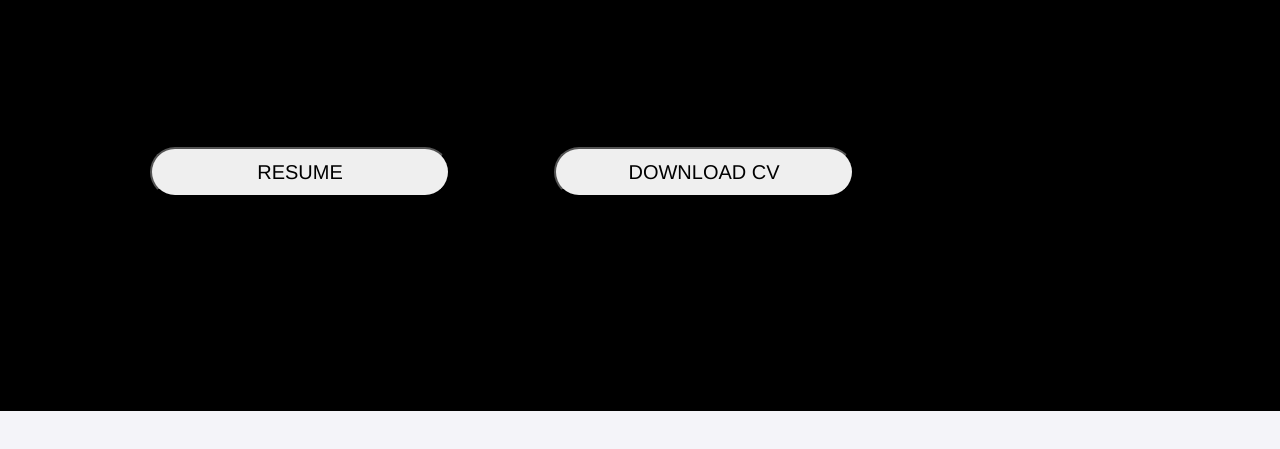
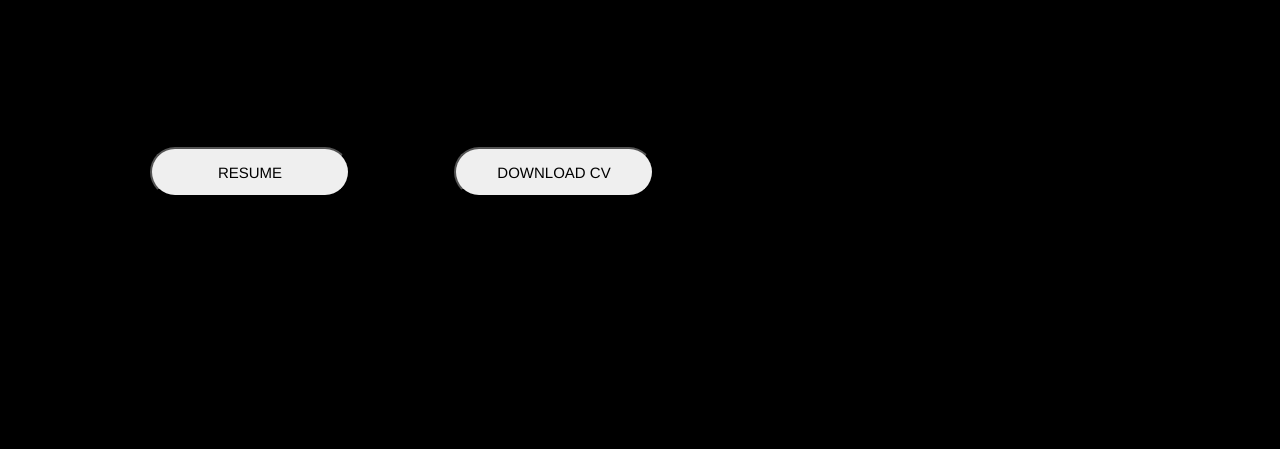
Before and after one commit to slyvarun/VARUN-S-PORTFOLIO, a plain HTML site: page portfolio/my portfolio/index.html in a window 1280 px wide. Shown: the part 619-1068 px from the top of the page. Drawn offline with Linux system fonts and the light colour scheme.

Commit message:
Update portfolio.css body

```diff
--- a/portfolio/my portfolio/assets/portfolio.css
+++ b/portfolio/my portfolio/assets/portfolio.css
@@ -11,7 +11,7 @@ body{
     background: black;
 }
 .main-body{
-    height: 90vh;
+    height: 100vh;
     width: 100%;
     border-top-right-radius: 20px ;
     border-top-left-radius:20px;
@@ -143,9 +143,9 @@ button.resume{
 .resume-btn{
     margin: 50px;
    height:50px;
-   width: 300px;
+   width: 200px;
    border-radius: 50px;
-   font-size: 20px;
+   font-size: 15px;
    font-family: 'Franklin Gothic Medium', 'Arial Narrow', Arial, sans-serif;
 }
 .resume-btn:hover{
```
